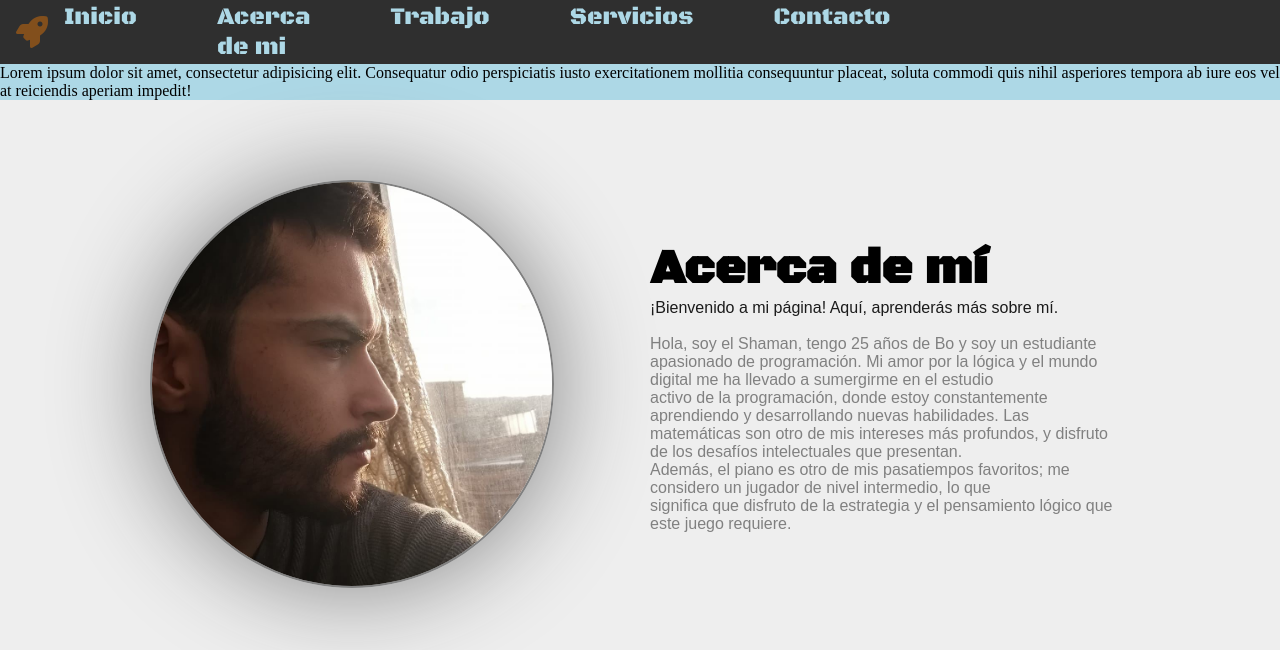
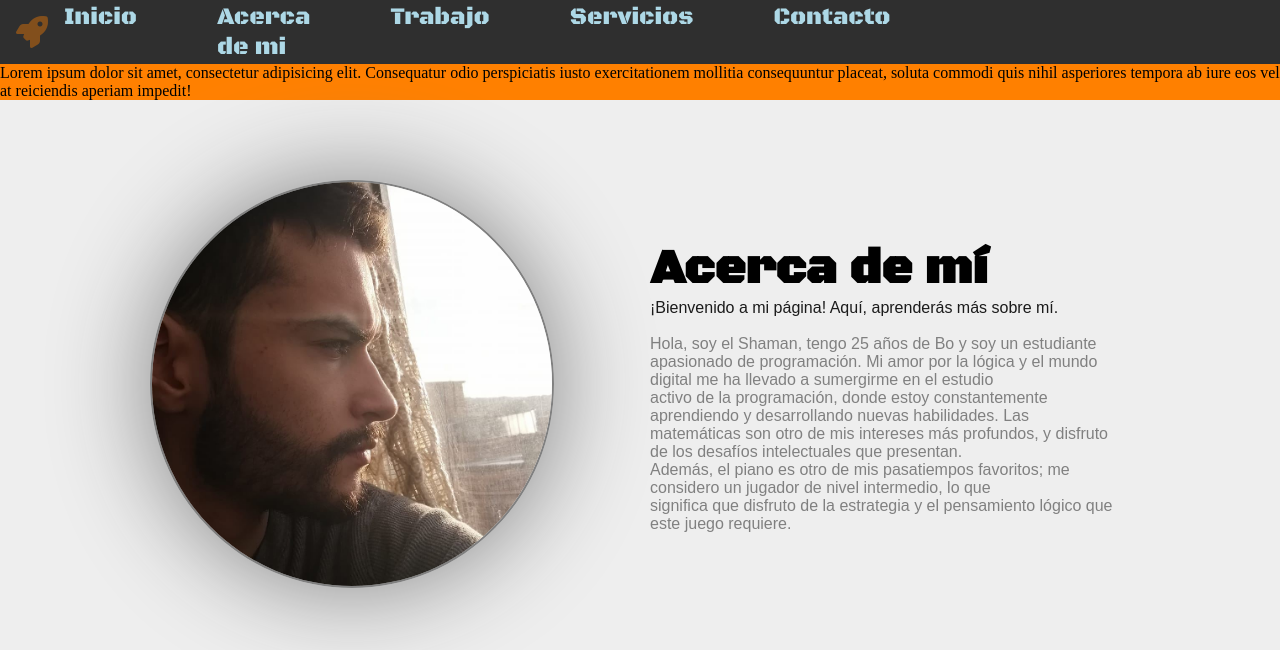
Before and after one commit to TheSamer23/miprimerapagina, a plain HTML site: page index.html in a window 1280 px wide. Shown: the top 650 px of the page. Drawn offline with Linux system fonts and the light colour scheme.

Commit message:
Mi segunda actualización

```diff
--- a/assets/css/styles.css
+++ b/assets/css/styles.css
@@ -224,5 +224,5 @@ div span {
   }
 
 .greeting {
-    background-color: lightblue;
+    background-color: #ff8000;
 }
```
